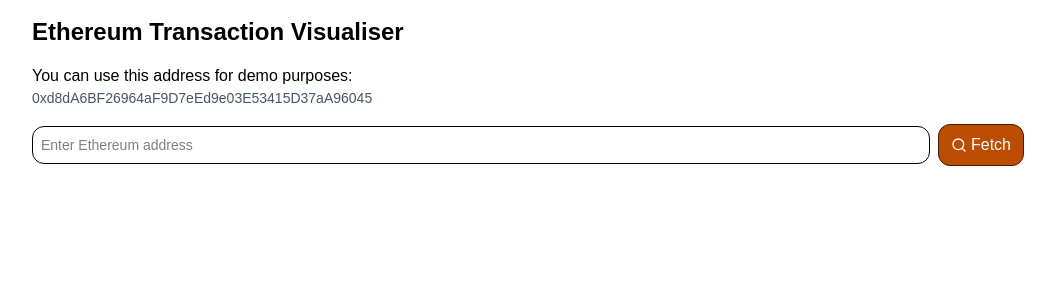
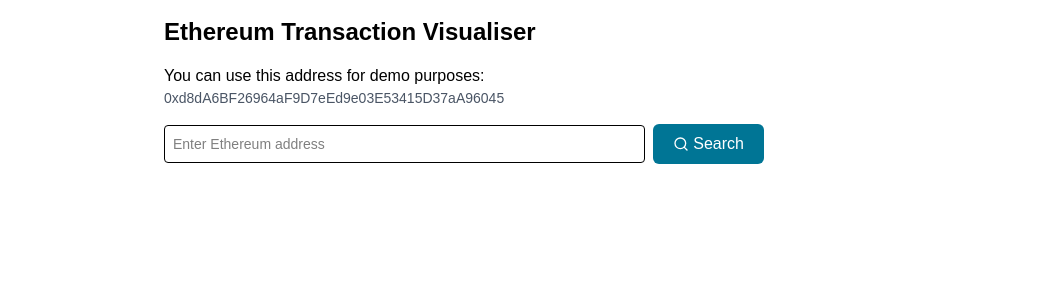
Before and after one commit to khirshah/ethereum-transaction-visualiser, a React (Vite) app: page / in a window 1280 px wide. Shown: the top 300 px of the page, without its empty margins (112-1167 px from the left). Built offline with nearby package versions, Linux system fonts and the light colour scheme.

Commit message:
polish table and Search

```diff
--- a/src/components/AddressInput.tsx
+++ b/src/components/AddressSearch.tsx
@@ -1,7 +1,7 @@
 import { type Dispatch, type SetStateAction } from 'react'
 import { Search } from 'lucide-react'
 
-export function AddressInput({
+export function AddressSearch({
   onSearch,
   setInputValue,
   inputValue,
@@ -11,19 +11,20 @@
   setInputValue: Dispatch<SetStateAction<string>>
 }) {
   return (
-    <div className="flex gap-2 items-center">
+    <div className="flex gap-2 min-w-[450px] max-w-[600px] items-center">
       <input
         type="text"
         placeholder="Enter Ethereum address"
         value={inputValue}
         onChange={(e) => setInputValue(e.target.value)}
-        className="w-full p-2 border rounded-xl text-sm"
+        className="w-full p-2 border rounded-sm text-sm"
       />
       <button
         onClick={() => onSearch(inputValue)}
-        className="bg-amber-700 text-white px-3 py-2 rounded-xl hover:bg-amber-800 flex items-center gap-1 cursor-pointer border border-amber-950"
+        className="bg-cyan-700 text-white px-5 py-2 rounded-md hover:bg-cyan-800 flex items-center gap-1 cursor-pointer"
       >
-        <Search size={16} /> Fetch
+        <Search size={16} />
+        <div>Search</div>
       </button>
     </div>
   )
--- a/src/components/PageContent.tsx
+++ b/src/components/PageContent.tsx
@@ -1,4 +1,4 @@
-import { AddressInput } from './AddressInput'
+import { AddressSearch } from './AddressSearch.tsx'
 import { TransactionList } from './TransactionList'
 import { useTransactions } from './../hooks/useTransactions'
 
@@ -15,13 +15,13 @@
   const ethereumDemoAddress = '0xd8dA6BF26964aF9D7eEd9e03E53415D37aA96045'
 
   return (
-    <div className="w-[80%] p-4">
+    <div className="w-[80%] max-w-[760px] p-4">
       <h1 className="text-2xl font-bold mb-4">
         Ethereum Transaction Visualiser
       </h1>
       <h3>You can use this address for demo purposes:</h3>
       <p className="mb-4 text-sm text-gray-600">{ethereumDemoAddress}</p>
-      <AddressInput
+      <AddressSearch
         onSearch={getTransactions}
         setInputValue={setInputValue}
         inputValue={inputValue}
--- a/src/components/TransactionItem.tsx
+++ b/src/components/TransactionItem.tsx
@@ -8,26 +8,33 @@
   transaction: TransactionItem
   userAddress: string
 }) {
-  const date = format(
-    parseInt(transaction.timeStamp) * 1000,
-    'MMM d, yyyy HH:mm'
-  )
+  const time = format(parseInt(transaction.timeStamp) * 1000, 'HH:mm')
+  const date = format(parseInt(transaction.timeStamp) * 1000, 'dd/MM/yyyy')
   const isOutgoing =
     transaction.from.toLowerCase() === userAddress.toLowerCase()
   const valueEth = (parseFloat(transaction.value) / 1e18).toFixed(5)
 
   return (
-    <div className="flex justify-between border-b py-2 text-sm">
-      <div className="w-1/2 truncate">
-        <div>From: {transaction.from}</div>
-        <div>To: {transaction.to}</div>
+    <div className="flex justify-between items-center border-b py-2 text-sm">
+      <div className="flex flex-col min-w-[360px]">
+        <div className="flex justify-between">
+          <div className="font-semibold">From:</div>
+          <div className="flex justify-self-end"> {transaction.from}</div>
+        </div>
+        <div className="flex justify-between">
+          <div className="font-semibold">To:</div>
+          <div className="flex justify-self-end ">{transaction.to}</div>
+        </div>
       </div>
       <div
         className={`font-medium ${isOutgoing ? 'text-red-600' : 'text-green-600'}`}
       >
         {isOutgoing ? '-' : '+'} {valueEth} ETH
       </div>
-      <div className="text-gray-500">{date}</div>
+      <div className="flex flex-col items-end">
+        <div className="text-lg font-semibold text-gray-700">{time}</div>
+        <div className="text-gray-500">{date}</div>
+      </div>
     </div>
   )
 }
```
